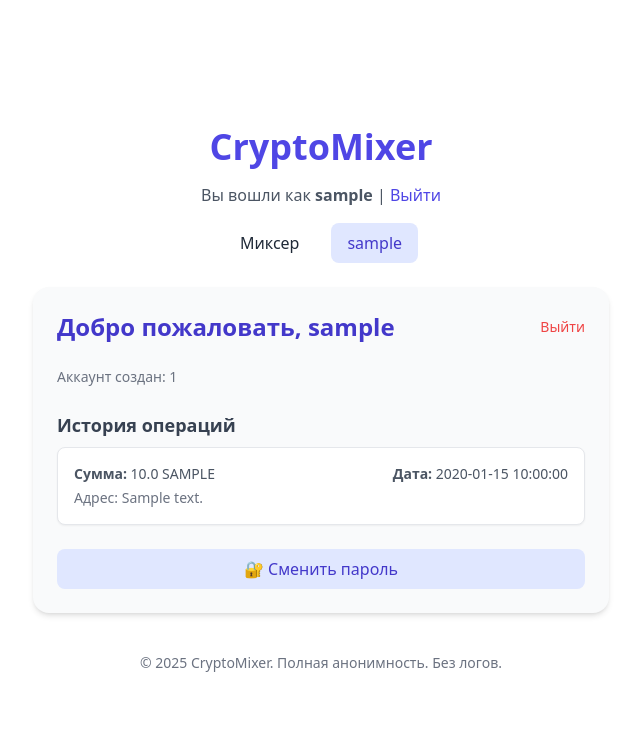
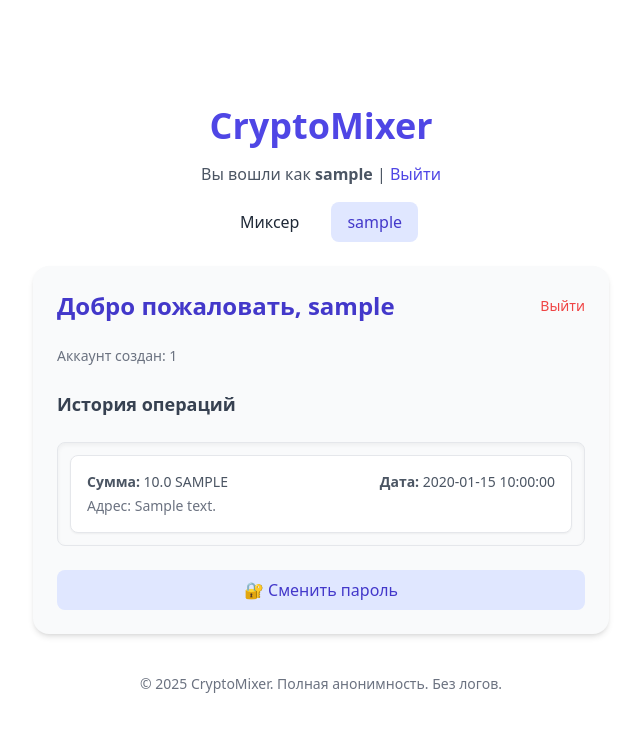
Before and after one commit to gwadsfwascawfwga/CryptoMixer, a Flask app: page / in a window 1280 px wide, after a click that opens the changed part. Shown: the top 732 px of the page, without its empty margins (319-959 px from the left). Run offline with Flask 3, Linux system fonts and the light colour scheme; the visitor is signed in with stand-in values (Sample User, id 1); tables that the repository leaves empty hold one stand-in row (values such as "Sample post"); some libraries are stand-ins or nearby versions.

Commit message:
Update index.html

```diff
--- a/templates/index.html
+++ b/templates/index.html
@@ -5,6 +5,31 @@
   <meta name="viewport" content="width=device-width, initial-scale=1.0" />
   <title>CryptoMixer</title>
   <script src="https://cdn.tailwindcss.com"></script>
+  <style>
+    .scroll-container::-webkit-scrollbar {
+      width: 10px;
+    }
+
+    .scroll-container::-webkit-scrollbar-track {
+      background: transparent;
+      margin: 4px;
+    }
+
+    .scroll-container::-webkit-scrollbar-thumb {
+      background: #e0e7ff;
+      border: 2px solid white;
+      border-radius: 6px;
+    }
+
+    .scroll-container::-webkit-scrollbar-thumb:hover {
+      background: #c7d2fe;
+    }
+
+    .scroll-container {
+      scrollbar-width: thin;
+      scrollbar-color: #e0e7ff transparent;
+    }
+  </style>
 </head>
 <body class="bg-white text-gray-800">
   <div class="min-h-screen flex flex-col items-center justify-center px-4">
@@ -116,12 +141,13 @@
       </div>
 
       <!-- История операций -->
-      <div>
+      <div class="space-y-6">
         <h3 class="text-lg font-semibold text-gray-700 mb-2">История операций</h3>
         {% if operations %}
-          <div class="space-y-3">
+          <div class="max-h-64 overflow-y-auto scroll-container border rounded-lg shadow-inner"> <!-- Добавляем скролл -->
+            <div class="space-y-3 p-3"> <!-- Добавляем внутренний отступ -->
               {% for op in operations %}
-              <div class="bg-white border rounded-lg p-4 shadow-sm">
+                <div class="bg-white border rounded-lg p-4 shadow-sm hover:shadow-md transition-shadow">
                   <div class="flex justify-between text-sm text-gray-600">
                     <div><strong>Сумма:</strong> {{ op.amount }} {{ op.coin|upper }}</div>
                     <div><strong>Дата:</strong> {{ op.timestamp }}</div>
@@ -131,6 +157,7 @@
                   </div>
                 </div>
               {% endfor %}
+            </div>
           </div>
         {% else %}
           <div class="bg-white p-4 rounded-lg border text-center text-sm text-gray-500">
```
Lines whose indentation alone changed are shown as unchanged.
